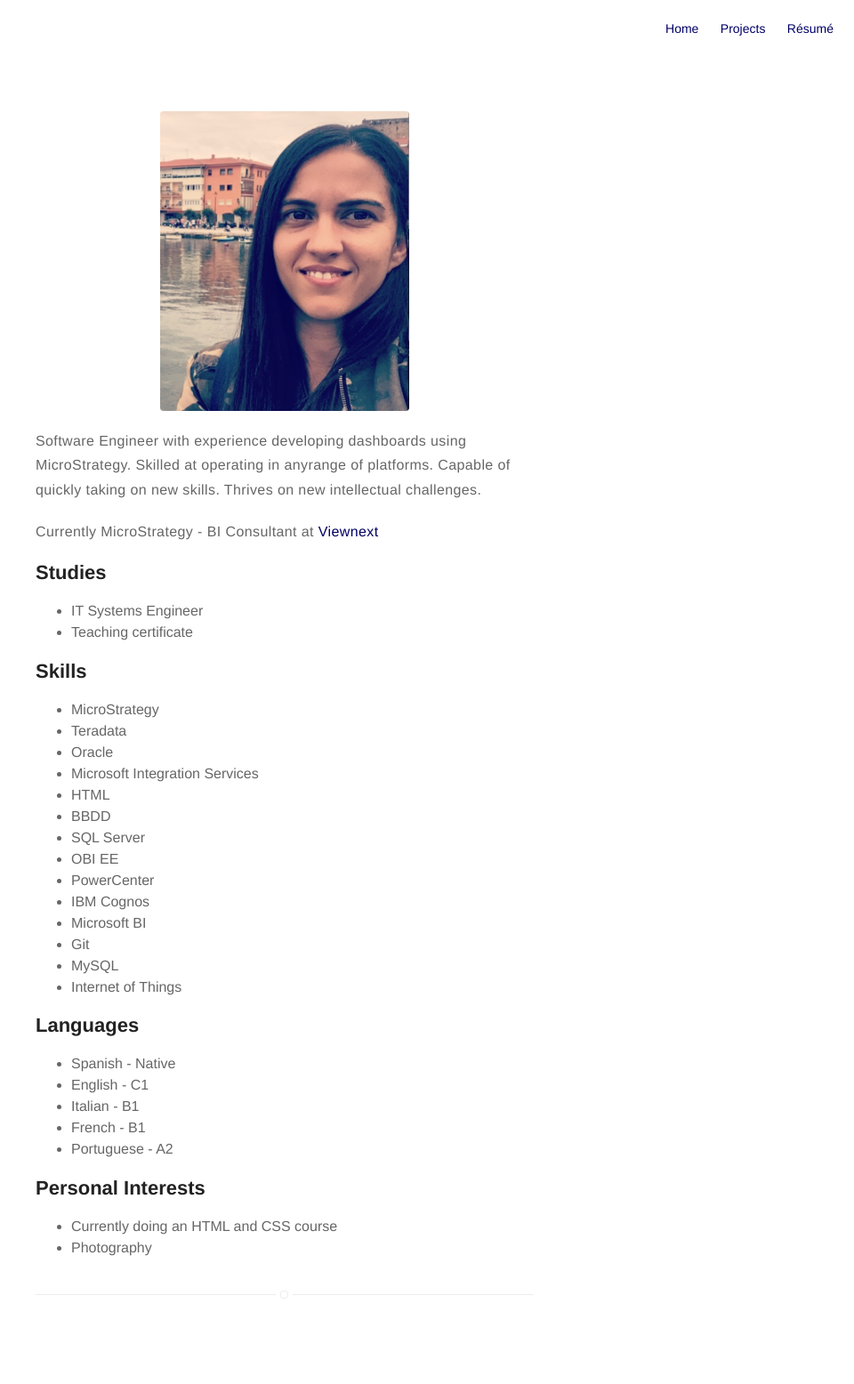
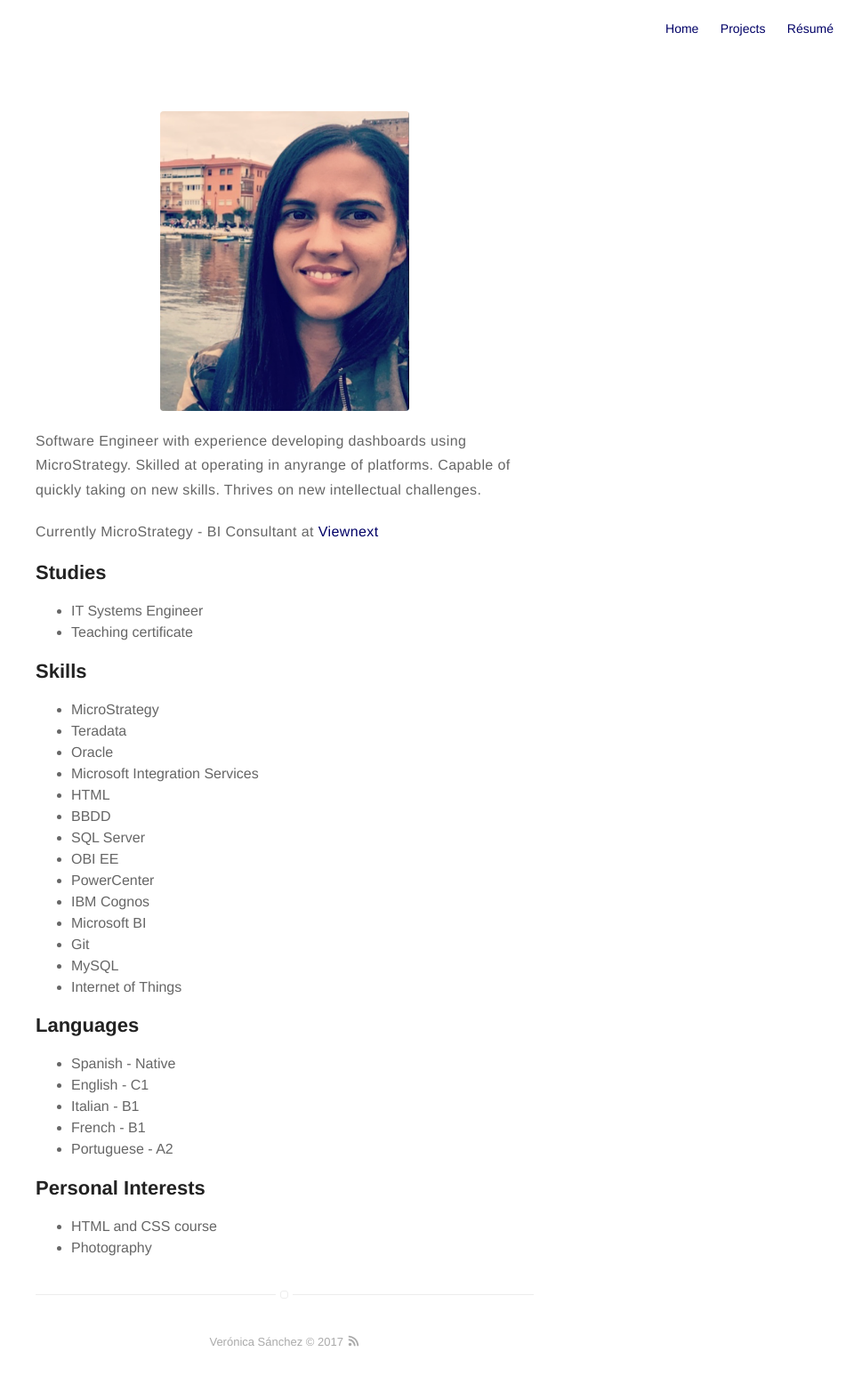
Before and after one commit to veronicasanchez/veronicasanchez, a Jekyll site: the page built from about.md, in a window 1280 px wide. Shown: the whole page at 89% size, without its empty margins (320-1280 px from the left). Built offline with Jekyll 4.4.1, drawn with Linux system fonts in a browser that asks for light colours.

Commit message:
no message

```diff
--- a/_config.yml
+++ b/_config.yml
@@ -43,7 +43,7 @@ disqus:
 linkedin: verónica-sánchez-3179604b/
 # youtube: myyoutube
 # spotify: myspotify
-github: veronicasanchez
+#github: veronicasanchez
 # lastfm: mylastfm
 # stackoverflow: 7044681/mystackoverflow
 # quora: userquora
@@ -53,26 +53,17 @@ github: veronicasanchez
 email: vsanchezm86@gmail.com
 
 authors:
-    alexdelgado:
-        name: Alejandro Delgado
-        bio: iOS Developer
-        external-image: false
+    #alexdelgado:
+     #   name: Alejandro Delgado
+      #  bio: iOS Developer
+       # external-image: false
         #picture: assets/images/profile.png
         # twitter: Alex_delg
-
     veronica:
         name: Verónica Sánchez
         bio: MicroStrategy - BI Consultant
         external-image: false
         picture: assets/images/profile1.jpg
-        # twitter: Alex_delg
-    # jamesfoster:
-    #     name: James Foster
-    #     bio: A Man who develops software with coffee
-    #     external-image: false
-    #     picture: assets/images/james.jpg
-    #     twitter: jamesfoster
-
 # do you want a larger site? change the option below
 # options: [normal, large] | default: normal
 # normal = 560px / large = 810px
--- a/_includes/footer.html
+++ b/_includes/footer.html
@@ -1,3 +1,4 @@
 <footer class="footer-main">
+    {{ site.name }} © {{ site.time | date: '%Y' }} <a class="link" href="{{ site.url }}/feed.xml" target="_blank"><svg class="icon icon-rss"><use xlink:href="#icon-rss"></use></svg></a>
 
 </footer>
--- a/about.md
+++ b/about.md
@@ -49,6 +49,6 @@ new skills. Thrives on new intellectual challenges.</p>
 <h2>Personal Interests</h2>
 
 <ul>
-	<li>Currently doing an HTML and CSS course</li>
+	<li>HTML and CSS course</li>
 	<li>Photography</li>
 </ul>
```
